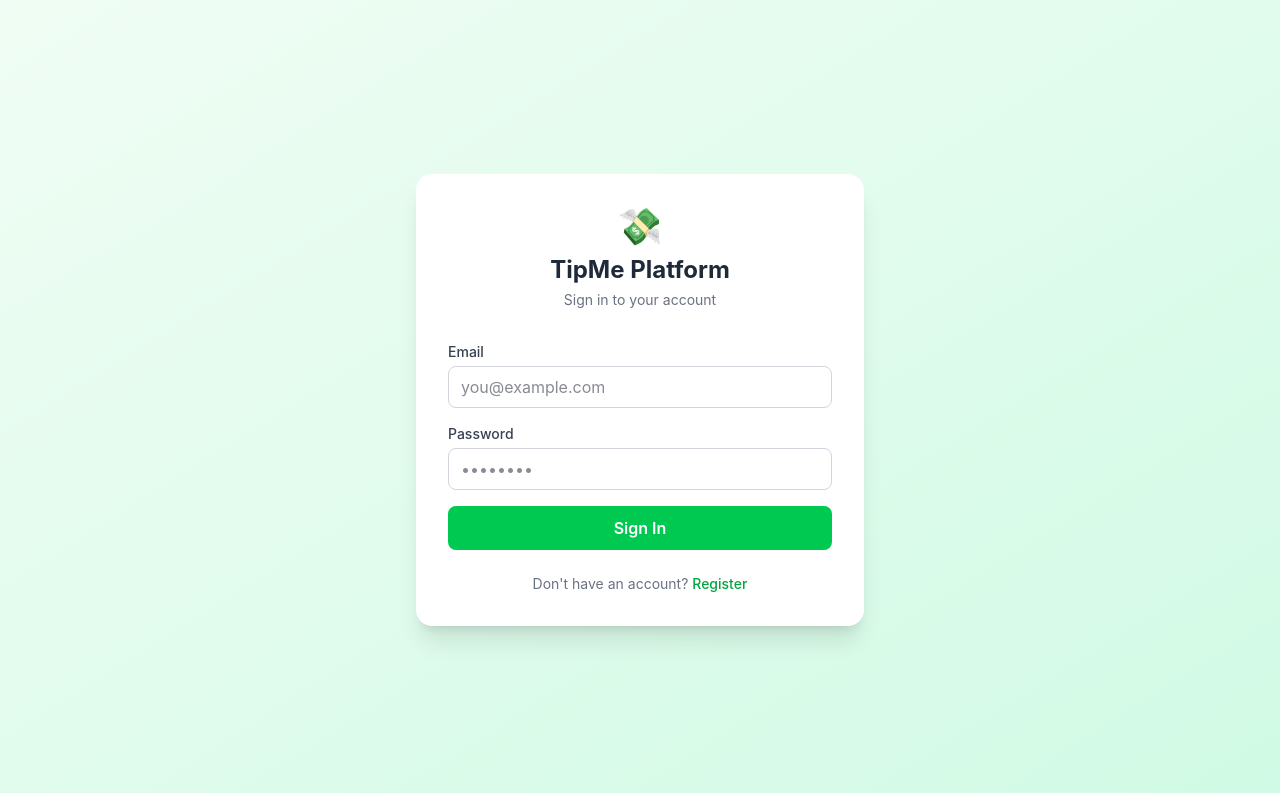
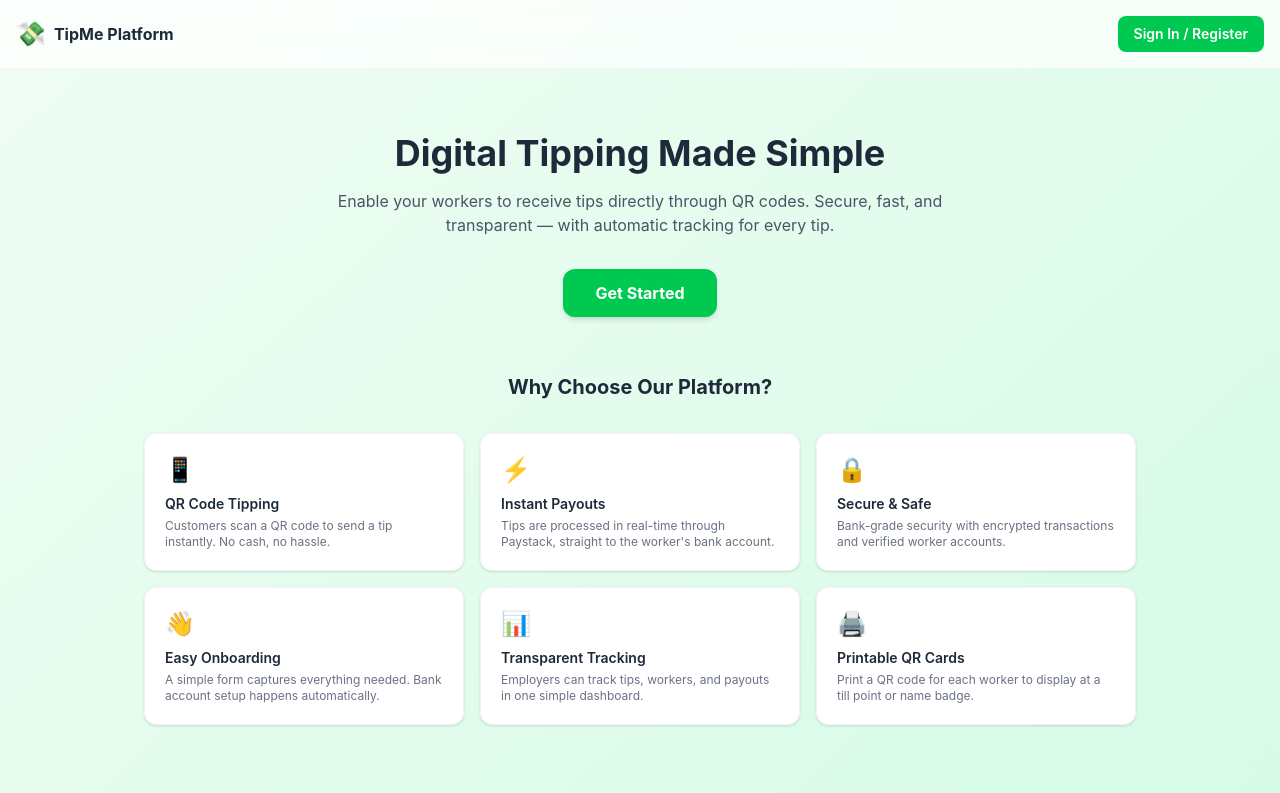
Before and after one commit to Usefulmall/Claude-Tipping-Platform-build, a React (Vite) app: page / in a window 1280 px wide. Shown: the top 793 px of the page. Built offline with nearby package versions, Linux system fonts and the light colour scheme; no server answers.

Commit message:
Add files via upload

```diff
--- a/src/App.tsx
+++ b/src/App.tsx
@@ -8,10 +8,12 @@ import EmployerDashboard from "./components/EmployerDashboard";
 import PublicTipView from "./components/PublicTipView";
 import PublicWorkerOnboard from "./components/PublicWorkerOnboard";
 import LoginPage from "./components/LoginPage";
+import LandingPage from "./components/LandingPage";
 
 export default function App() {
   const [user, setUser] = useState<AppUser | null>(null);
   const [loading, setLoading] = useState(true);
+  const [showLogin, setShowLogin] = useState(false);
 
   // Parse URL params to detect QR-code scans and onboarding links
   const params = new URLSearchParams(window.location.search);
@@ -57,13 +59,20 @@ export default function App() {
   }
 
   // ── Authenticated routes ────────────────────────────────────────────────────
-  if (!user) return <LoginPage />;
+  if (user) {
     if (user.role === "admin") return <AdminDashboard user={user} />;
     if (user.role === "employer") return <EmployerDashboard user={user} />;
-
     return (
       <div className="flex items-center justify-center min-h-screen">
         <p className="text-gray-500">Unknown account role. Please contact support.</p>
       </div>
     );
   }
+
+  // ── Not signed in: show the landing page first, then the login screen ──────
+  if (!showLogin) {
+    return <LandingPage onGetStarted={() => setShowLogin(true)} />;
+  }
+
+  return <LoginPage />;
+}
```
Lines whose indentation alone changed are shown as unchanged.
